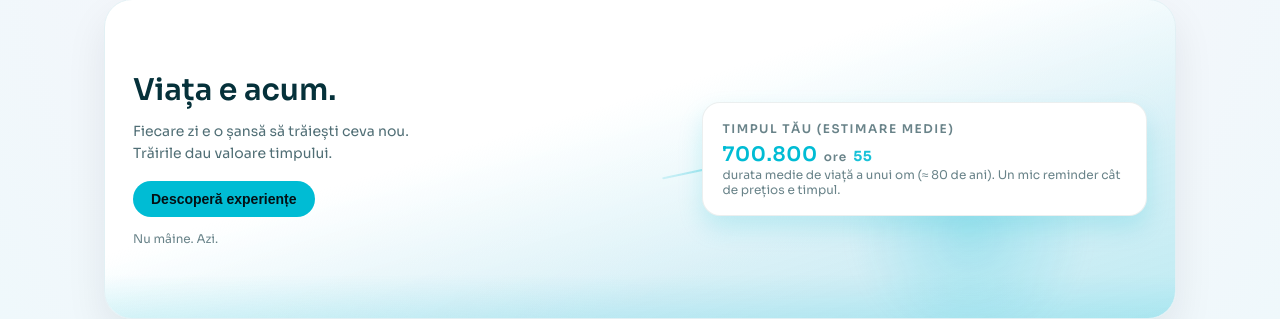
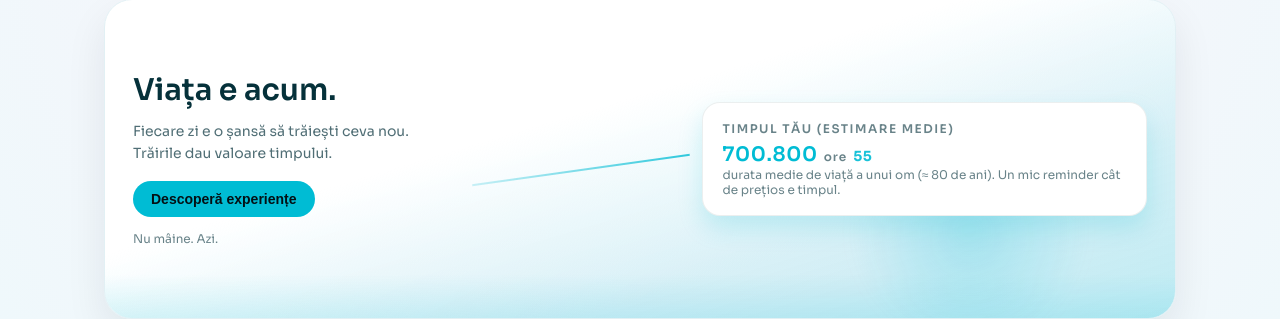
Before and after one commit to gabrielivadariu/livadai-web, a Next.js app: page /experiences in a window 1280 px wide. Shown: the part 123-442 px from the top of the page. Built offline with nearby package versions, Linux system fonts and the light colour scheme; no server answers.

Commit message:
chore(web): align connector from subtitle to timer

```diff
--- a/app/(app)/experiences/experiences.module.css
+++ b/app/(app)/experiences/experiences.module.css
@@ -72,23 +72,24 @@
   text-align: left;
 }
 
+.heroText::after {
+  content: "";
+  position: absolute;
+  left: 62%;
+  top: 56%;
+  width: 220px;
+  height: 2px;
+  background: linear-gradient(90deg, rgba(var(--brand-rgb), 0.2), rgba(var(--brand-rgb), 0.8));
+  transform: rotate(-8deg);
+  border-radius: 999px;
+  pointer-events: none;
+}
+
 .heroVisual {
   position: relative;
   z-index: 2;
   display: flex;
   justify-content: flex-end;
-}
-
-.heroConnector {
-  position: absolute;
-  left: 52%;
-  top: 52%;
-  width: 120px;
-  height: 2px;
-  background: linear-gradient(90deg, rgba(var(--brand-rgb), 0.15), rgba(var(--brand-rgb), 0.6));
-  transform: rotate(-12deg);
-  border-radius: 999px;
-  z-index: 1;
 }
 
 .heroTitle {
@@ -278,7 +279,7 @@
     justify-content: flex-start;
   }
 
-  .heroConnector {
+  .heroText::after {
     display: none;
   }
 }
--- a/app/(app)/experiences/page.tsx
+++ b/app/(app)/experiences/page.tsx
@@ -151,7 +151,6 @@ export default function ExperiencesPage() {
         </div>
       ) : null}
       <section className={styles.hero}>
-        <div className={styles.heroConnector} />
         <div className={styles.heroText}>
           <h1 className={`${styles.heroTitle} ${styles.fadeIn}`}>{t("hero_title")}</h1>
           <p className={`${styles.heroSubtitle} ${styles.fadeIn} ${styles.delay1}`}>
```
